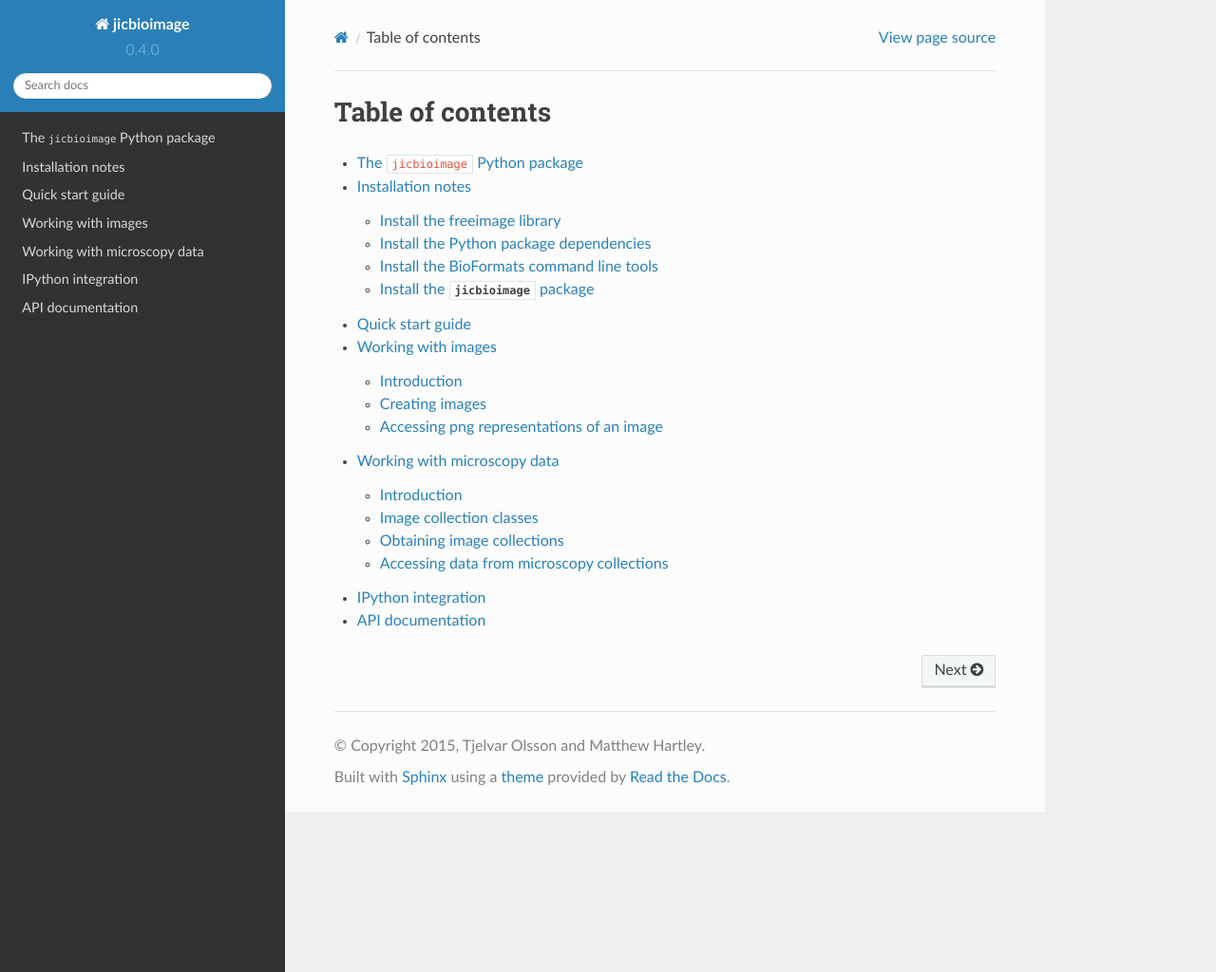
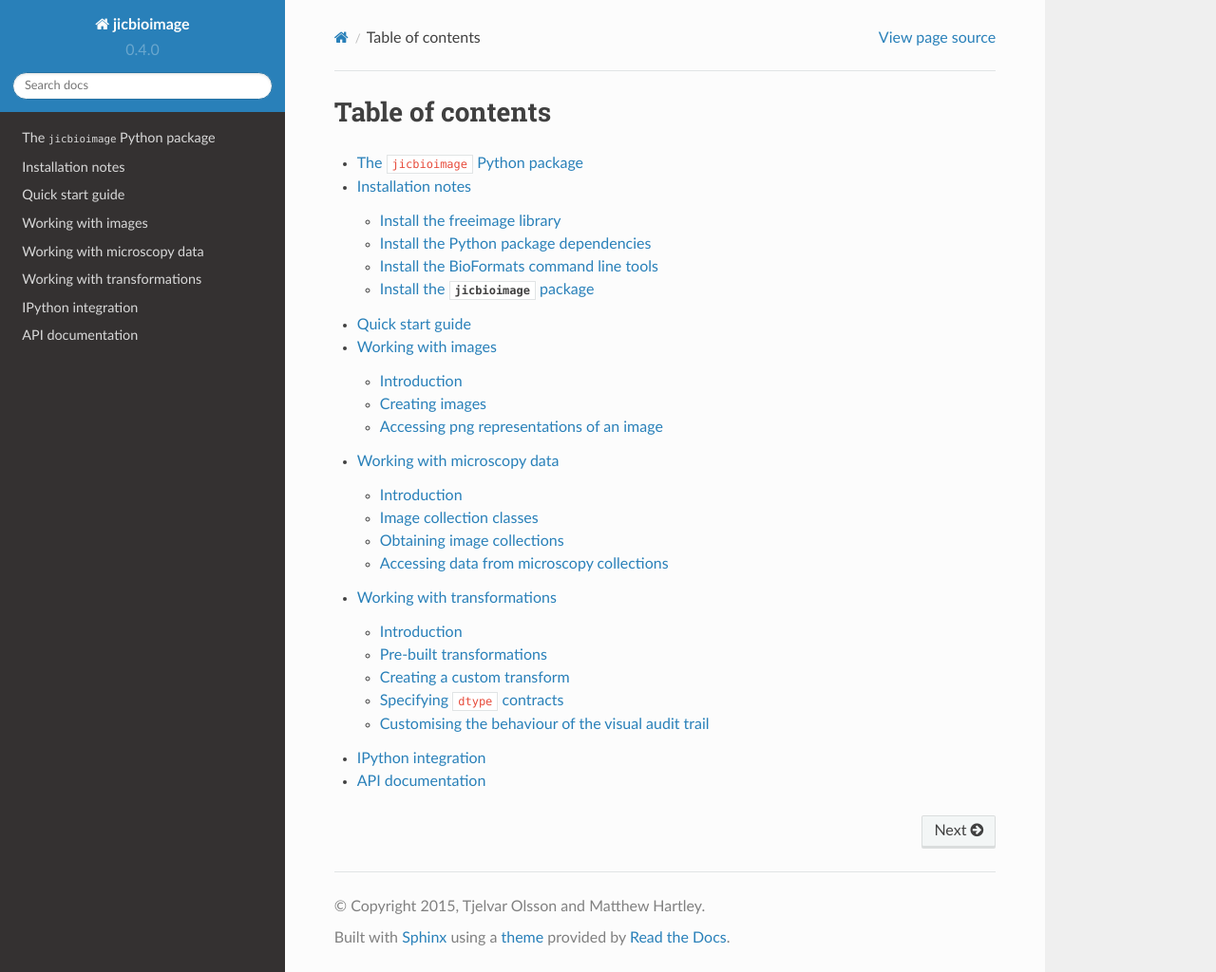
Before and after one commit to JIC-CSB/jicbioimage, a Sphinx documentation site: the page built from docs/source/index.rst, in a window 1280 px wide and 1024 px high. Shown: the whole window at 95% size. Built offline with Sphinx 7.4.7 and the Read the Docs theme 2.0.0, drawn with Linux system fonts in a browser that asks for light colours; some of the changed lines change nothing that is shown.

Commit message:
Added working with transformaitons section to the documentation.

```diff
--- a/docs/source/index.rst
+++ b/docs/source/index.rst
@@ -9,5 +9,6 @@ Table of contents
    quickstart
    working_with_images
    working_with_microscopy_data
+   working_with_transformations
    ipython_integration
    api
--- /dev/null
+++ b/docs/source/working_with_transformations.rst
@@ -0,0 +1,109 @@
+Working with transformations
+============================
+
+Introduction
+------------
+
+In image analysis one commonly wants to transform images. When putting an
+image through several transforms it can be really useful to save out the
+intermediate images to disk. Creating a visual audit track of the image
+processing.
+
+To make it painless to set-up such an audit trail :mod:`jicbioimage` provides
+the function decorator
+:func:`jicbioimage.core.tranform.transformation`. When applied to a
+transformation function the decorator adds both "autowriting" of the tranformed
+image as well as a log in the history of the image.
+
+Pre-built transformations
+-------------------------
+
+The :mod:`jicbioimage.transform` package constains a number of standard
+image transformations that have had the
+:func:`jicbioimage.core.tranform.transformation` function decorator applied to
+them.
+
+For more information see
+`<http://jicbioimage.readthedocs.org/projects/jicbioimagetransform>`_.
+
+
+Creating a custom transform
+---------------------------
+
+Suppose that we wanted to create a transformation to invert our image. We can
+achieve this by importing the :func:`jicimagelib.transform.transformation`
+decorator.
+
+.. code-block:: python
+
+    >>> import numpy as np
+    >>> from jicbioimage.core.transform import transformation
+    >>> @transformation
+    ... def invert(image):
+    ...     """Return an inverted image."""
+    ...     maximum = np.iinfo(image.dtype).max
+    ...     maximum_array = np.ones(image.shape, dtype=image.dtype) * maximum
+    ...     return maximum_array - image
+    ...
+
+..
+        # We do not want to write out the transforms to disk.
+    >>> from jicbioimage.core.io import AutoWrite
+    >>> AutoWrite.on = False
+
+Let us create an image to apply our tranformation to.
+
+.. code-block:: python
+
+    >>> from jicbioimage.core.image import Image
+    >>> ar = np.zeros((3,3), dtype=np.uint8)
+    >>> im = Image.from_array(ar)
+
+We can now apply the transformation to our image.
+
+.. code-block:: python
+
+    >>> invert(im)
+    Image([[255, 255, 255],
+           [255, 255, 255],
+           [255, 255, 255]], dtype=uint8)
+
+
+Specifying ``dtype`` contracts
+------------------------------
+
+Sometimes one want to be able to ensure that the input/output image(s)
+are of a particular ``dtype``. This can be achieved using the function
+decorator
+:func:`jicbioimage.core.util.array.dtype_contract`.
+
+.. code-block:: python
+
+    >>> from jicbioimage.core.util.array import dtype_contract
+    >>> @transformation
+    ... @dtype_contract(input_dtype=bool, output_dtype=bool)
+    ... def bool_invert(image):
+    ...     """Return an inverted image."""
+    ...     return np.logical_not(image)
+    ...
+
+If we try to apply this transform to an image of the wrong ``dtype`` we get
+an informative error message.
+
+.. code-block:: python
+
+    >>> bool_invert(im)  # doctest: +ELLIPSIS
+    Traceback (most recent call last):
+    ...
+    TypeError: Invalid dtype uint8. Allowed dtype(s): [<type 'bool'>]
+
+
+Customising the behaviour of the visual audit trail
+---------------------------------------------------
+
+By default the audit trail images are written to the working directory.
+The location can be customised using
+:attr:`jicbioimage.core.io.AutoName.directory` attribute.
+
+The generation of the audit trail images can be turned off by setting
+:attr:`jicbioimage.core.io.AutoWrite.on` attribute to ``False``.
```
